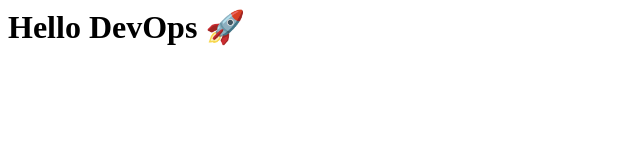
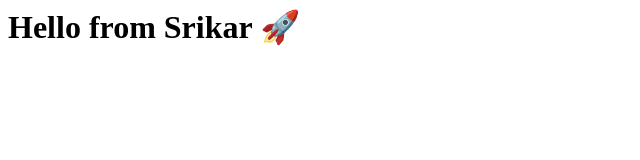
Before and after one commit to srikar-vidya/jenkins-devops-project, a plain HTML site: page index.html in a window 1280 px wide. Shown: the whole page, without its empty margins (0-640 px from the left). Drawn offline with Linux system fonts and the light colour scheme.

Commit message:
Update greeting in index.html

```diff
--- a/index.html
+++ b/index.html
@@ -1 +1 @@
-<h1>Hello DevOps 🚀</h1>
+<h1>Hello from Srikar 🚀</h1>
```
